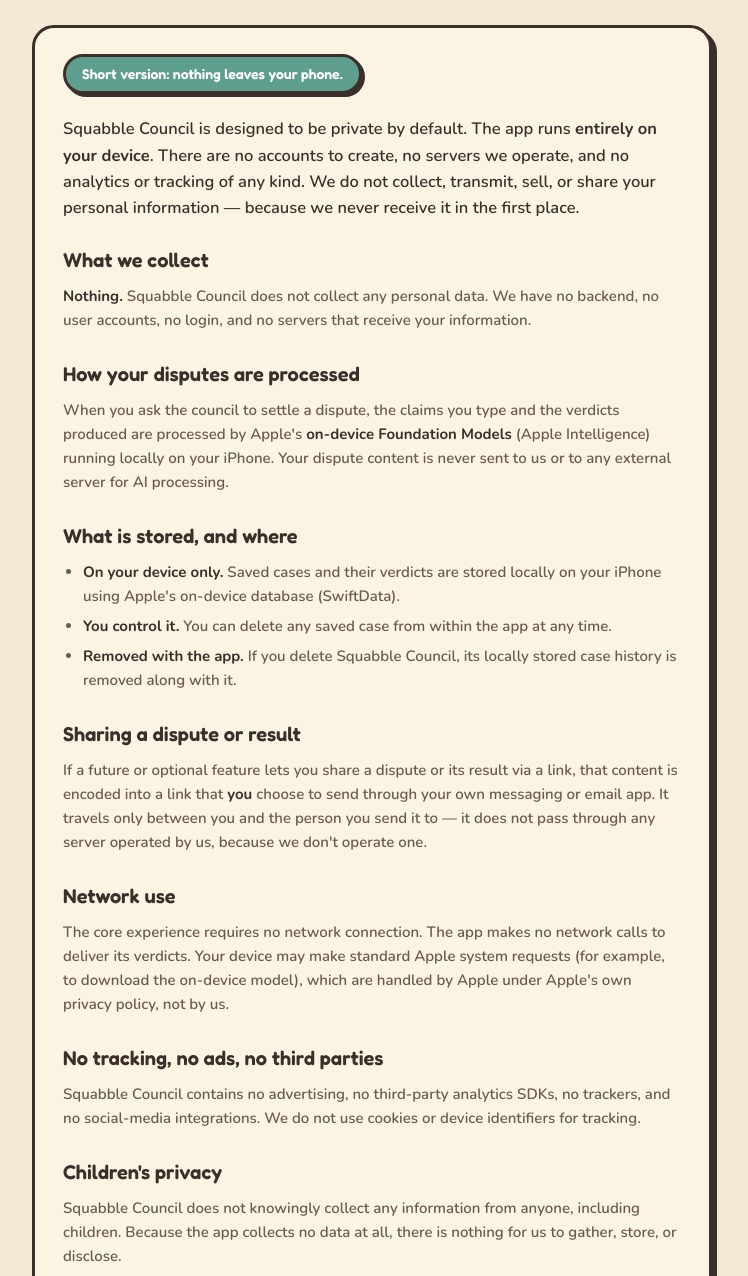
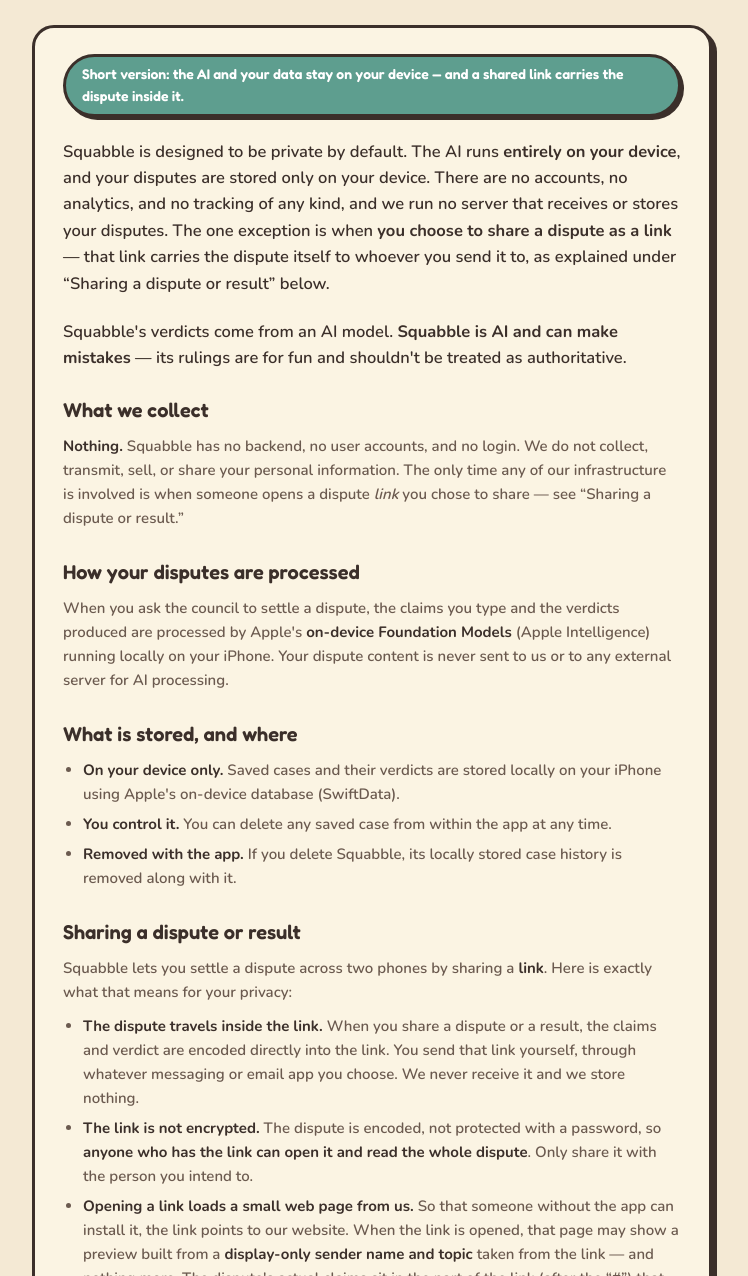
Before and after one commit to villagecouncilapp/villagecouncilapp.github.io, a plain HTML site: page privacy.html in a window 1280 px wide. Shown: the part 170-1446 px from the top of the page, without its empty margins (268-1016 px from the left). Drawn offline with nearby package versions, Linux system fonts and the light colour scheme.

Commit message:
more rebranding

```diff
--- a/privacy.html
+++ b/privacy.html
@@ -3,8 +3,8 @@
 <head>
   <meta charset="UTF-8" />
   <meta name="viewport" content="width=device-width, initial-scale=1.0" />
-  <title>Privacy Policy — Squabble Council</title>
-  <meta name="description" content="Squabble Council privacy policy. The app runs entirely on your device — no accounts, no servers, no tracking, no data collection." />
+  <title>Privacy Policy — Squabble</title>
+  <meta name="description" content="Squabble privacy policy. The AI and your data stay on your device — no accounts, no tracking, no data collection. When you share a dispute, it travels inside the link you send." />
   <link rel="icon" href="icon.png" />
   <link rel="preconnect" href="https://fonts.googleapis.com" />
   <link rel="preconnect" href="https://fonts.gstatic.com" crossorigin />
@@ -116,18 +116,20 @@
 </head>
 <body>
   <main>
-    <a class="back" href="index.html">&larr; Back to Squabble Council</a>
+    <a class="back" href="index.html">&larr; Back to Squabble</a>
 
     <h1>Privacy Policy</h1>
-    <p class="updated">Last updated: June 10, 2026</p>
+    <p class="updated">Last updated: June 16, 2026</p>
 
     <section class="card">
-      <span class="pill">Short version: nothing leaves your phone.</span>
+      <span class="pill">Short version: the AI and your data stay on your device — and a shared link carries the dispute inside it.</span>
 
-      <p class="lead">Squabble Council is designed to be private by default. The app runs <strong>entirely on your device</strong>. There are no accounts to create, no servers we operate, and no analytics or tracking of any kind. We do not collect, transmit, sell, or share your personal information — because we never receive it in the first place.</p>
+      <p class="lead">Squabble is designed to be private by default. The AI runs <strong>entirely on your device</strong>, and your disputes are stored only on your device. There are no accounts, no analytics, and no tracking of any kind, and we run no server that receives or stores your disputes. The one exception is when <strong>you choose to share a dispute as a link</strong> — that link carries the dispute itself to whoever you send it to, as explained under “Sharing a dispute or result” below.</p>
+
+      <p class="lead">Squabble's verdicts come from an AI model. <strong>Squabble is AI and can make mistakes</strong> — its rulings are for fun and shouldn't be treated as authoritative.</p>
 
       <h2>What we collect</h2>
-      <p><strong>Nothing.</strong> Squabble Council does not collect any personal data. We have no backend, no user accounts, no login, and no servers that receive your information.</p>
+      <p><strong>Nothing.</strong> Squabble has no backend, no user accounts, and no login. We do not collect, transmit, sell, or share your personal information. The only time any of our infrastructure is involved is when someone opens a dispute <em>link</em> you chose to share — see “Sharing a dispute or result.”</p>
 
       <h2>How your disputes are processed</h2>
       <p>When you ask the council to settle a dispute, the claims you type and the verdicts produced are processed by Apple's <strong>on-device Foundation Models</strong> (Apple Intelligence) running locally on your iPhone. Your dispute content is never sent to us or to any external server for AI processing.</p>
@@ -136,20 +138,25 @@
       <ul>
         <li><strong>On your device only.</strong> Saved cases and their verdicts are stored locally on your iPhone using Apple's on-device database (SwiftData).</li>
         <li><strong>You control it.</strong> You can delete any saved case from within the app at any time.</li>
-        <li><strong>Removed with the app.</strong> If you delete Squabble Council, its locally stored case history is removed along with it.</li>
+        <li><strong>Removed with the app.</strong> If you delete Squabble, its locally stored case history is removed along with it.</li>
       </ul>
 
       <h2>Sharing a dispute or result</h2>
-      <p>If a future or optional feature lets you share a dispute or its result via a link, that content is encoded into a link that <strong>you</strong> choose to send through your own messaging or email app. It travels only between you and the person you send it to — it does not pass through any server operated by us, because we don't operate one.</p>
+      <p>Squabble lets you settle a dispute across two phones by sharing a <strong>link</strong>. Here is exactly what that means for your privacy:</p>
+      <ul>
+        <li><strong>The dispute travels inside the link.</strong> When you share a dispute or a result, the claims and verdict are encoded directly into the link. You send that link yourself, through whatever messaging or email app you choose. We never receive it and we store nothing.</li>
+        <li><strong>The link is not encrypted.</strong> The dispute is encoded, not protected with a password, so <strong>anyone who has the link can open it and read the whole dispute</strong>. Only share it with the person you intend to.</li>
+        <li><strong>Opening a link loads a small web page from us.</strong> So that someone without the app can install it, the link points to our website. When the link is opened, that page may show a preview built from a <strong>display-only sender name and topic</strong> taken from the link — and nothing more. The dispute's actual claims sit in the part of the link (after the “#”) that browsers never send to any server, so the claims never reach us. We run no server that stores disputes or performs any AI.</li>
+      </ul>
 
       <h2>Network use</h2>
-      <p>The core experience requires no network connection. The app makes no network calls to deliver its verdicts. Your device may make standard Apple system requests (for example, to download the on-device model), which are handled by Apple under Apple's own privacy policy, not by us.</p>
+      <p>Settling a dispute requires no network connection — the app makes no network calls to produce its verdicts; everything is computed on your device. A connection comes into play only when you choose to <strong>share or open a dispute link</strong> (described above), or for standard Apple system requests such as downloading the on-device model, which are handled by Apple under Apple's own privacy policy, not by us.</p>
 
       <h2>No tracking, no ads, no third parties</h2>
-      <p>Squabble Council contains no advertising, no third-party analytics SDKs, no trackers, and no social-media integrations. We do not use cookies or device identifiers for tracking.</p>
+      <p>Squabble contains no advertising, no third-party analytics SDKs, no trackers, and no social-media integrations. We do not use cookies or device identifiers for tracking.</p>
 
       <h2>Children's privacy</h2>
-      <p>Squabble Council does not knowingly collect any information from anyone, including children. Because the app collects no data at all, there is nothing for us to gather, store, or disclose.</p>
+      <p>Squabble does not knowingly collect any information from anyone, including children. Because the app collects no data at all, there is nothing for us to gather, store, or disclose.</p>
 
       <h2>Changes to this policy</h2>
       <p>If this policy changes, we will update the date at the top of this page. Material changes will be reflected here before they take effect.</p>
@@ -158,7 +165,7 @@
       <p>Questions about this policy? Email <a href="mailto:villagecouncilapp@gmail.com">villagecouncilapp@gmail.com</a>.</p>
     </section>
 
-    <footer>© 2026 Squabble Council</footer>
+    <footer>© 2026 Squabble</footer>
   </main>
 </body>
 </html>
```
Also changed, not shown: index.html (+7 -7 lines), icon.png, 1 other file.
